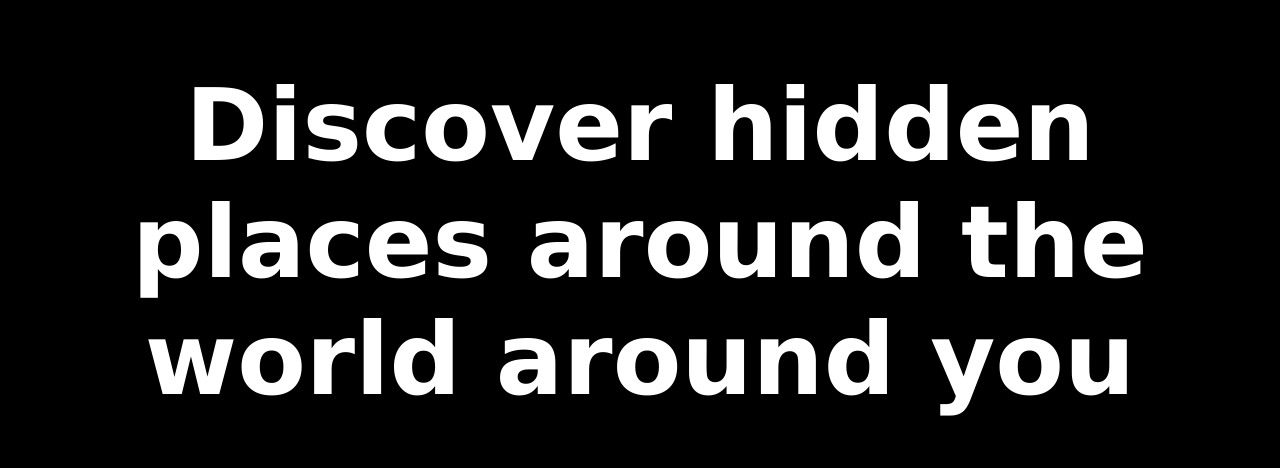
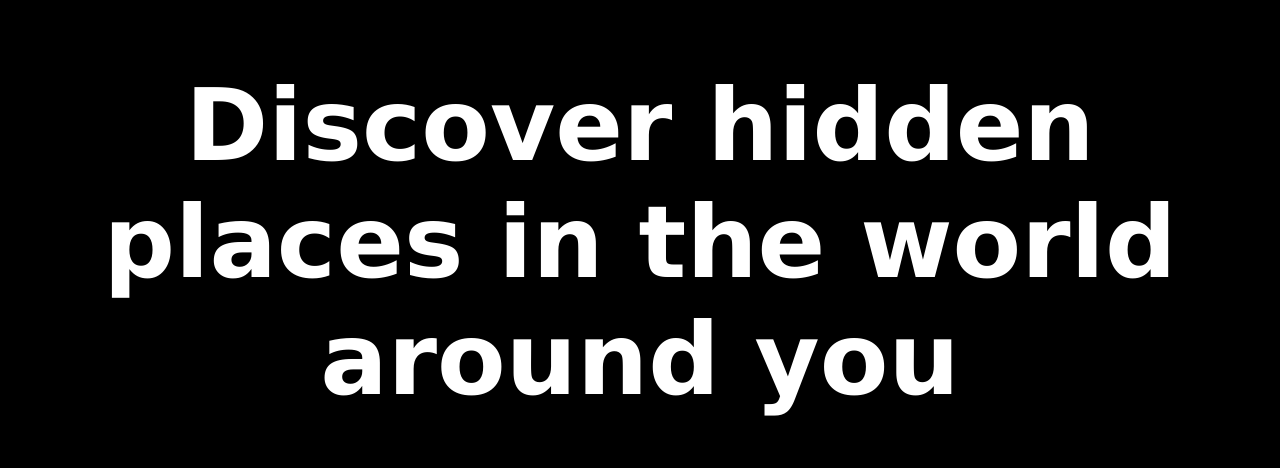
Before and after one commit to innocuous-symmetry/excursion, a plain HTML site: page index.html in a window 1280 px wide. Shown: the top 468 px of the page. Drawn offline with Linux system fonts and the light colour scheme.

Commit message:
around and in are not the same word

```diff
--- a/index.html
+++ b/index.html
@@ -6,7 +6,7 @@
     </head>
     <body>
         <header>
-            <h1>Discover hidden places around the world around you</h1>
+            <h1>Discover hidden places in the world around you</h1>
             <aside>
                 <p class="download">Download Excursion (Coming soon!)</p>
             </aside>
```
